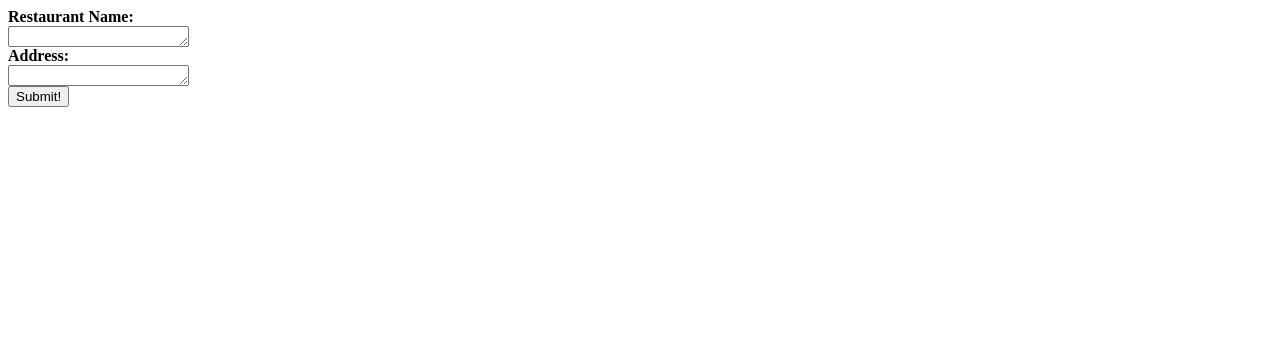
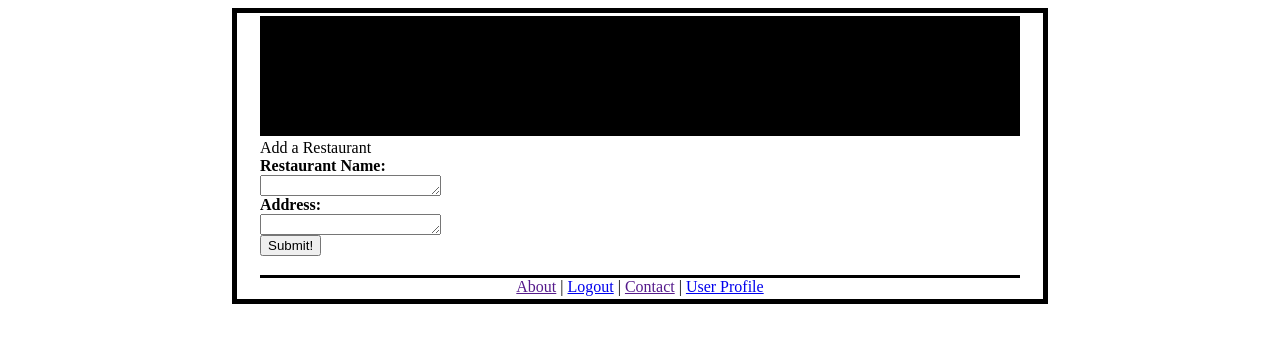
Before and after one commit to josephsw/lunchbreak, a plain HTML site: page addRestaurant.html in a window 1280 px wide. Drawn offline with Linux system fonts and the light colour scheme.

Commit message:
Update addRestaurant.html

```diff
--- a/addRestaurant.html
+++ b/addRestaurant.html
@@ -1,9 +1,27 @@
 <html>
+	<head>
+	    <link type="text/css" rel="stylesheet" href="/stylesheets/main.css" />
+	    <title>Lunch Break! Add Restaurant </title>
+	</head>
 	<body>
-		<form action="/restaurants" method="post">
-			<b>Restaurant Name: </b><div><textarea name="name" rows="1" cols="20"></textarea></div>
-			<b>Address: </b><div><textarea name="location" rows="1" cols="20"></textarea></div>
-			<div><input type="submit" value="Submit!"></div>
-		</form>
+		<div id=wrapper>
+			<div id=header>
+			<a href="/">
+			<img src="/images/header.PNG" alt="header" >
+			</a>
+			</div>
+
+			<div id=main>
+                            <div id=eventname>Add a Restaurant</div>
+                            <form action="/restaurants" method="post">
+                                    <b>Restaurant Name: </b><div><textarea name="name" rows="1" cols="20"></textarea></div>
+                                    <b>Address: </b><div><textarea name="location" rows="1" cols="20"></textarea></div>
+                                    <div><input type="submit" value="Submit!"></div>
+                            </form>
+			</div>
+			<div id=footer>
+			    <a href="">About</a> | <a href="{{ url }}">Logout</a> | <a href="" >Contact</a> | <a href="{{ editPreferences }}">User Profile</a>
+			</div>
+		</div>
 	</body>
 </html>
```
